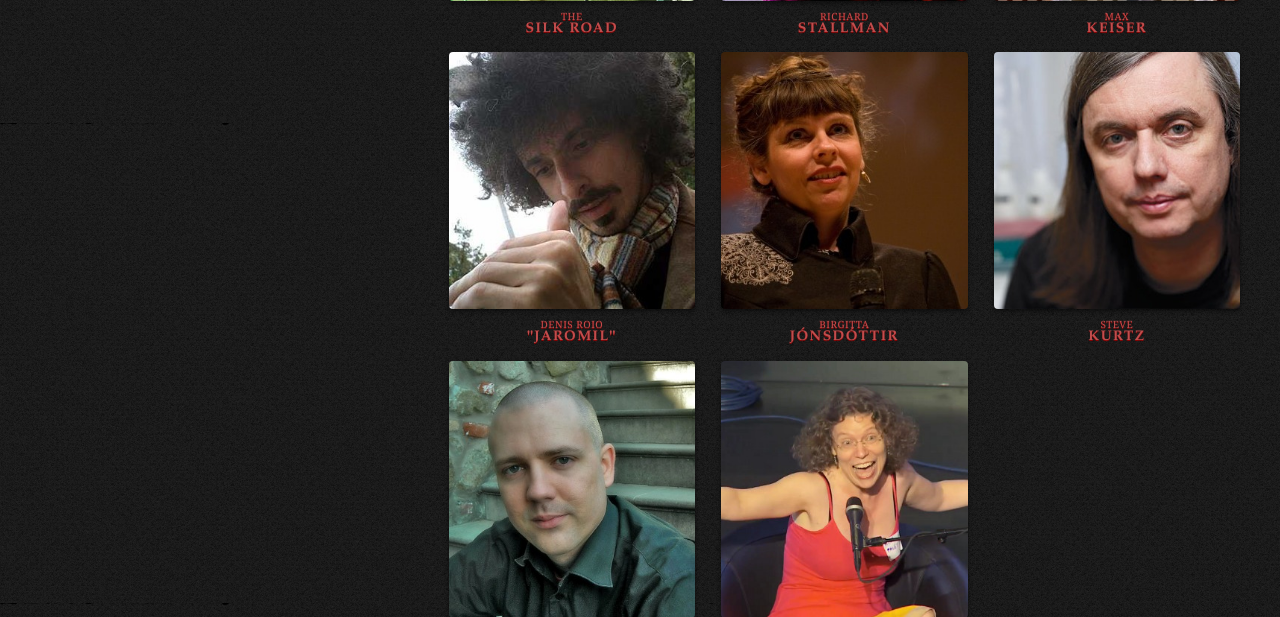
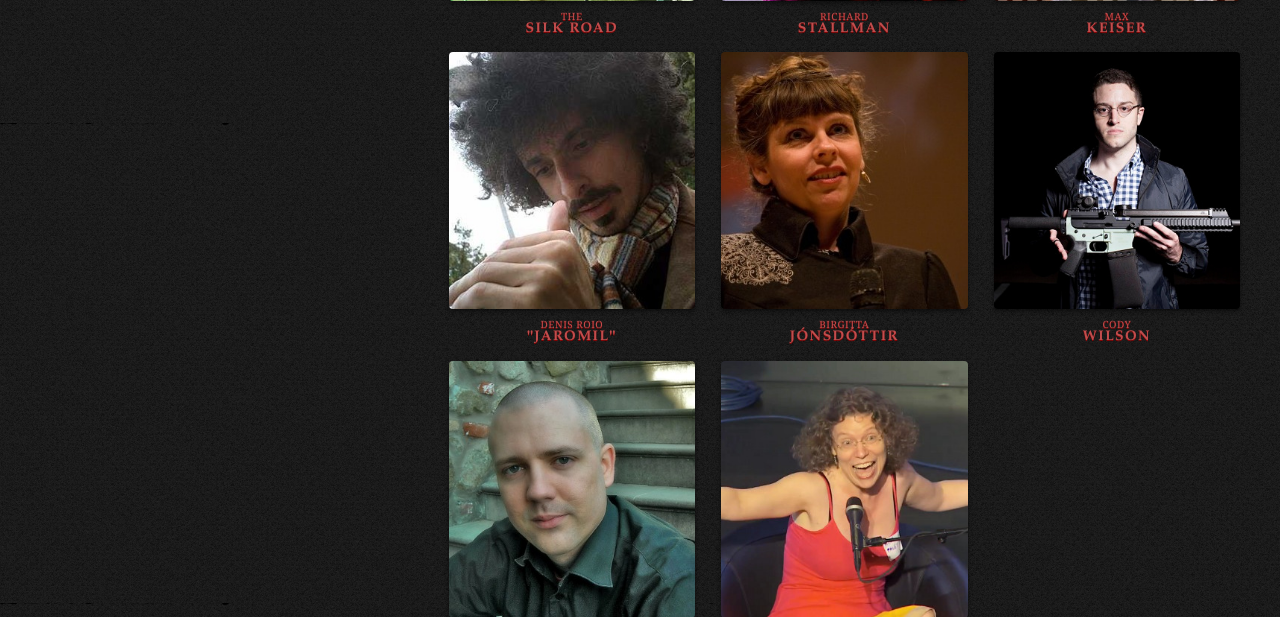
Before and after one commit to genjix/unsystematic-borg, a Django app: template unsystem/templates/home.html in a window 1280 px wide. Shown: the part 837-1454 px from the top of the page. Run offline with Django 3.2, Linux system fonts and the light colour scheme; the template is opened without the code that fills it, so the values that code supplies are empty.

Commit message:
replaced steve kurtz with cody wilson.

```diff
--- a/unsystem/models.py
+++ b/unsystem/models.py
@@ -15,6 +15,9 @@ class UserProfile(models.Model):
     photo = models.ImageField(upload_to="photos", null=True, blank=True)
     contact = models.TextField(blank=True)
 
+    def __unicode__(self):
+        return self.user.username
+
 class Talk(models.Model):
     # A user can register multiple talks
     user_profile = models.ForeignKey(UserProfile, editable=False)
--- a/unsystem/templates/base.html
+++ b/unsystem/templates/base.html
@@ -351,7 +351,7 @@ input[type=submit]:hover {
 <div id="page">
 	<div class="inner">
 		<div class="mast">
-			<h1 id="logo"><a href="/"><img src="{{ STATIC_URL }}pic/logo.png" alt="unSYSTEM conference"></a></h1>
+			<h1 id="logo"><a href="/"><img src="{{ STATIC_URL }}site/logo.png" alt="unSYSTEM conference"></a></h1>
 
 			<ul class="nav">
 				<li class="first"><a href="/tickets/"><i>Buy</i> Tickets</a></li>
--- a/unsystem/templates/home.html
+++ b/unsystem/templates/home.html
@@ -36,9 +36,9 @@
             </a>
         </li><!-- /end .figure -->
         <li class="figure end2 end3 end6">
-            <a href="http://en.wikipedia.org/wiki/Steve_Kurtz">
-                <img src="{{ STATIC_URL }}ppl/kurtz.jpg" alt="">
-                <span class="figcaption">Steve <b>Kurtz</b></span>
+            <a href="http://en.wikipedia.org/wiki/Defense_Distributed">
+                <img src="{{ STATIC_URL }}ppl/wilson.jpg" alt="">
+                <span class="figcaption">Cody <b>Wilson</b></span>
             </a>
         </li><!-- /end .figure -->
         <li class="figure start2">
```
Also changed, not shown: media/ppl/wilson.jpg (added).
